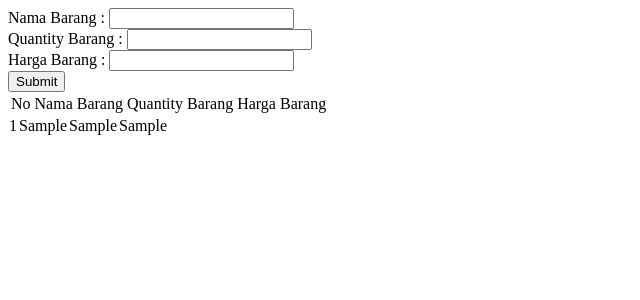
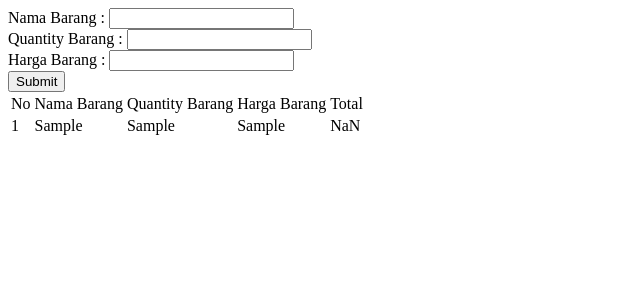
Before and after one commit to Excellent-Echo/kasir-app, a React (Create React App) app: page / in a window 1280 px wide. Both pictures are taken after typing "Sample", "Sample", "Sample" into the empty fields and a click on the input 36 px from the left and 81 px from the top of the page. Shown: the top 300 px of the page, without its empty margins (0-640 px from the left). Built offline with nearby package versions, Linux system fonts and the light colour scheme.

Commit message:
release 4 done

```diff
--- a/src/components/DisplayListItem.jsx
+++ b/src/components/DisplayListItem.jsx
@@ -17,18 +17,26 @@ const DisplayListItem = ({orderList}) => {
                     <td>
                         Harga Barang
                     </td>
+                    <td>
+                        Total
+                    </td>
                 </thead>
-            </table>
+
             {orderList.map((item, index)=>{
+
             return(
+                <>
                 <tbody>
                     <td>{index+1}</td>
                     <td>{item.inputNamaBarang}</td>
                     <td>{item.inputQuantityBarang}</td>
                     <td>{item.inputHargaBarang}</td>
+                    <td>{item.inputQuantityBarang * item.inputHargaBarang}</td>
                 </tbody>
+                </>
             )
             })}
+            </table>
         </div>
     )
 }
--- a/src/components/OrderPage.jsx
+++ b/src/components/OrderPage.jsx
@@ -19,6 +19,13 @@ const OrderPage = () => {
             }
         ]
         setOrderItems(stateOrderItems);
+
+        if((!Number(inputQuantityBarang))||(!Number(inputHargaBarang))){
+            alert('Quantity barang atau Nama barang harus berupa number')
+        }
+        if(!inputHargaBarang){
+            alert('Nama barang harus diisi')
+        }
     }
     return (
         <div>
```
